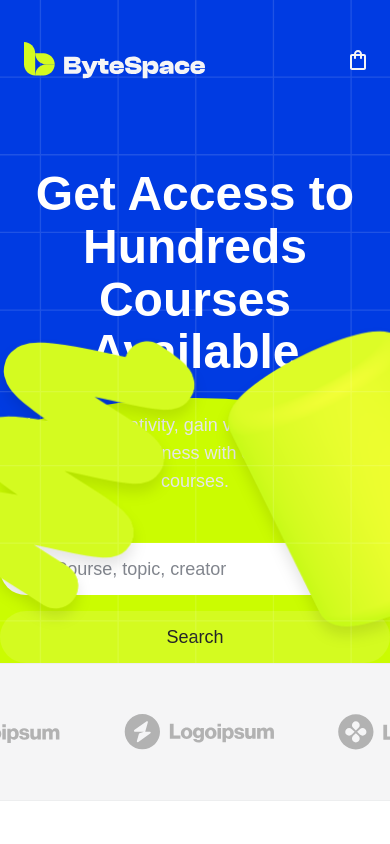
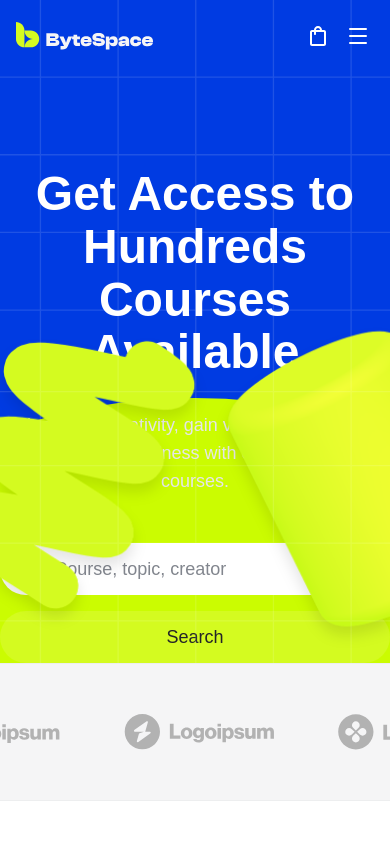
Before and after one commit to Ashfatul/doin-assignement, a Next.js app: page / in a window 390 px wide. Shown: the top 844 px of the page. Built offline with nearby package versions, Linux system fonts and the light colour scheme; a web font is replaced by a local one.

Commit message:
Enhance Header component with mobile menu functionality and animations

```diff
--- a/components/sections/Header.tsx
+++ b/components/sections/Header.tsx
@@ -1,43 +1,85 @@
 "use client";
 
 import Link from 'next/link';
-import { ShoppingCartIcon } from 'lucide-react';
+import { Menu, X } from 'lucide-react';
 import { useState, useEffect } from 'react';
+import { AnimatePresence, motion } from 'framer-motion';
 
 export default function Header() {
   const [scrolled, setScrolled] = useState(false);
+  const [isMenuOpen, setIsMenuOpen] = useState(false);
 
   useEffect(() => {
     const handleScroll = () => {
       setScrolled(window.scrollY > 20);
     };
 
-    // Check scroll position on mount
     handleScroll();
-
     window.addEventListener('scroll', handleScroll);
     return () => window.removeEventListener('scroll', handleScroll);
   }, []);
 
+  useEffect(() => {
+    const handleResize = () => {
+      if (window.innerWidth >= 768) setIsMenuOpen(false);
+    };
+    window.addEventListener('resize', handleResize);
+    return () => window.removeEventListener('resize', handleResize);
+  }, []);
+
+  useEffect(() => {
+    if (isMenuOpen) {
+      document.body.style.overflow = 'hidden';
+    } else {
+      document.body.style.overflow = 'unset';
+    }
+    return () => {
+      document.body.style.overflow = 'unset';
+    };
+  }, [isMenuOpen]);
+
+  const containerVariants: any = {
+    hidden: { opacity: 0, y: -20 },
+    visible: {
+      opacity: 1,
+      y: 0,
+      transition: {
+        duration: 0.2,
+        ease: "easeOut",
+        when: "beforeChildren",
+        staggerChildren: 0.05
+      }
+    },
+    exit: {
+      opacity: 0,
+      y: -20,
+      transition: { duration: 0.15, ease: "easeIn" }
+    }
+  };
+
+  const itemVariants: any = {
+    hidden: { opacity: 0, y: 10 },
+    visible: { opacity: 1, y: 0, transition: { duration: 0.2 } },
+    exit: { opacity: 0, y: -10, transition: { duration: 0.1 } }
+  };
+
   return (
     <header
       className={`fixed top-0 left-0 w-full z-50 transition-[background-color,box-shadow,height,padding] duration-200 ease-out ${
-        scrolled ? 'bg-primary shadow-lg' : 'bg-transparent'
+        scrolled || isMenuOpen ? 'bg-primary shadow-lg' : 'bg-transparent'
       }`}
     >
       <div
-        className={`w-full max-w-[1440px] mx-auto px-6 md:px-10 lg:px-[120px] flex items-center justify-between text-white transition-[background-color,box-shadow,height,padding] duration-200 ease-out ${
-          scrolled ? 'h-[80px] py-4' : 'h-[120px] py-6'
+        className={`w-full max-w-[1440px] mx-auto px-4 md:px-10 lg:px-[120px] flex items-center justify-between text-white transition-[height,padding] duration-200 ease-out ${
+          scrolled ? 'h-[64px] md:h-[80px] py-3 md:py-4' : 'h-[72px] md:h-[120px] py-4 md:py-6'
         }`}
       >
-        {/* Logo */}
-        <Link href="/" className="flex items-center">
-          <img src="/images/header-logo.svg" alt="ByteSpace Logo" className="h-[37px] w-auto" />
+        <Link href="/" className="flex items-center z-50" onClick={() => setIsMenuOpen(false)}>
+          <img src="/images/header-logo.svg" alt="ByteSpace Logo" className="h-[28px] md:h-[37px] w-auto transition-[transform,color] duration-200" />
         </Link>
 
-      {/* Center Nav */}
         <nav className="hidden md:flex items-center gap-6">
-        <Link href="/" className="font-sans font-medium text-base text-white/95">
+          <Link href="/" className="font-sans font-medium text-base text-white/95 hover:text-white transition-colors">
             Home
           </Link>
           <Link href="/courses" className="font-sans font-normal text-base text-white/95 hover:text-white transition-colors">
@@ -48,21 +90,68 @@ export default function Header() {
           </Link>
         </nav>
 
-      {/* Right Nav */}
-      <div className="flex items-center gap-6">
-        <Link href="/login" className="hidden sm:block font-sans font-normal text-base text-white/95 hover:text-white transition-colors">
+        <div className="hidden md:flex items-center gap-6">
+          <Link href="/login" className="font-sans font-normal text-base text-white/95 hover:text-white transition-colors">
             Sign In
           </Link>
-        <Link href="/register" className="hidden sm:block font-sans font-normal text-base text-white/95 hover:text-white transition-colors">
+          <Link href="/register" className="font-sans font-normal text-base text-white/95 hover:text-white transition-colors">
             Join Us
           </Link>
           <button aria-label="Cart" className="text-white/95 hover:text-white transition-colors">
             <svg width="16" height="20" viewBox="0 0 16 20" fill="none" xmlns="http://www.w3.org/2000/svg">
-            <path d="M14 4H12C12 1.79 10.21 0 8 0C5.79 0 4 1.79 4 4H2C0.9 4 0 4.9 0 6V18C0 19.1 0.9 20 2 20H14C15.1 20 16 19.1 16 18V6C16 4.9 15.1 4 14 4ZM8 2C9.1 2 10 2.9 10 4H6C6 2.9 6.9 2 8 2ZM14 18H2V6H4V8C4 8.55 4.45 9 5 9C5.55 9 6 8.55 6 8V6H10V8C10 8.55 10.45 9 11 9C11.55 9 12 8.55 12 8V6H14V18Z" fill="#F5F5F6"/>
+              <path d="M14 4H12C12 1.79 10.21 0 8 0C5.79 0 4 1.79 4 4H2C0.9 4 0 4.9 0 6V18C0 19.1 0.9 20 2 20H14C15.1 20 16 19.1 16 18V6C16 4.9 15.1 4 14 4ZM8 2C9.1 2 10 2.9 10 4H6C6 2.9 6.9 2 8 2ZM14 18H2V6H4V8C4 8.55 4.45 9 5 9C5.55 9 6 8.55 6 8V6H14V18Z" fill="currentColor"/>
             </svg>
           </button>
         </div>
+
+        <div className="md:hidden flex items-center gap-4 z-50">
+          <button aria-label="Cart" className="text-white hover:text-white/80 transition-colors">
+            <svg width="16" height="20" viewBox="0 0 16 20" fill="none" xmlns="http://www.w3.org/2000/svg">
+              <path d="M14 4H12C12 1.79 10.21 0 8 0C5.79 0 4 1.79 4 4H2C0.9 4 0 4.9 0 6V18C0 19.1 0.9 20 2 20H14C15.1 20 16 19.1 16 18V6C16 4.9 15.1 4 14 4ZM8 2C9.1 2 10 2.9 10 4H6C6 2.9 6.9 2 8 2ZM14 18H2V6H4V8C4 8.55 4.45 9 5 9C5.55 9 6 8.55 6 8V6H14V18Z" fill="currentColor"/>
+            </svg>
+          </button>
+          <button
+            onClick={() => setIsMenuOpen(!isMenuOpen)}
+            className="text-white p-1 focus:outline-none"
+            aria-label="Toggle Menu"
+          >
+            {isMenuOpen ? <X size={24} /> : <Menu size={24} />}
+          </button>
         </div>
+      </div>
+
+      <AnimatePresence>
+        {isMenuOpen && (
+          <motion.div
+            variants={containerVariants}
+            initial="hidden"
+            animate="visible"
+            exit="exit"
+            className="md:hidden fixed top-0 left-0 w-full h-[100dvh] bg-primary overflow-y-auto -z-10"
+          >
+            <div className="flex flex-col items-center justify-start min-h-full pt-[100px] pb-[40px] gap-8">
+              <motion.div variants={itemVariants}>
+                <Link href="/" onClick={() => setIsMenuOpen(false)} className="font-heading text-2xl text-white font-medium hover:scale-105 inline-block transition-[transform,color] active:scale-95">Home</Link>
+              </motion.div>
+              <motion.div variants={itemVariants}>
+                <Link href="/courses" onClick={() => setIsMenuOpen(false)} className="font-heading text-2xl text-white/90 hover:text-white hover:scale-105 inline-block transition-[transform,color] active:scale-95">Courses</Link>
+              </motion.div>
+              <motion.div variants={itemVariants}>
+                <Link href="/creators" onClick={() => setIsMenuOpen(false)} className="font-heading text-2xl text-white/90 hover:text-white hover:scale-105 inline-block transition-[transform,color] active:scale-95">Creators</Link>
+              </motion.div>
+
+              <motion.div variants={itemVariants} className="w-[40px] h-[1px] bg-white/20 my-2"></motion.div>
+
+              <motion.div variants={itemVariants}>
+                <Link href="/login" onClick={() => setIsMenuOpen(false)} className="font-sans font-medium text-xl text-white/90 hover:text-white inline-block transition-colors">Sign In</Link>
+              </motion.div>
+              <motion.div variants={itemVariants}>
+                <Link href="/register" onClick={() => setIsMenuOpen(false)} className="font-sans font-medium text-xl text-white/90 hover:text-white inline-block transition-colors">Join Us</Link>
+              </motion.div>
+            </div>
+          </motion.div>
+        )}
+      </AnimatePresence>
     </header>
   );
 }
```
Lines whose indentation alone changed are shown as unchanged.
